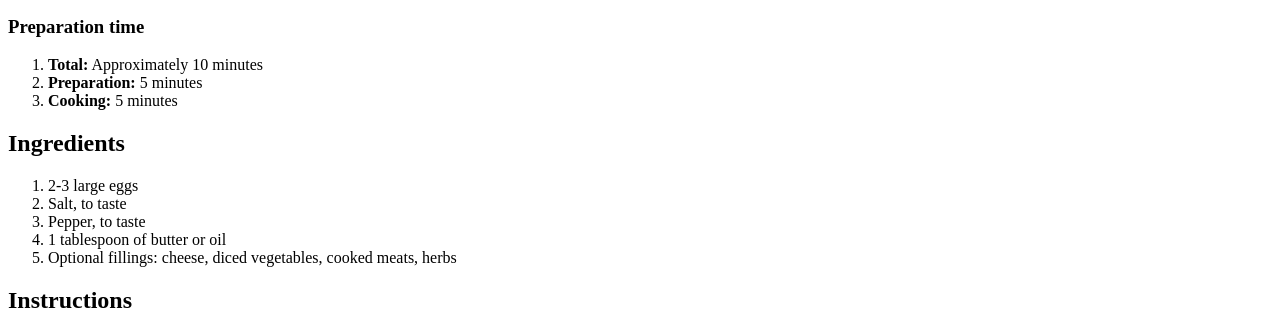
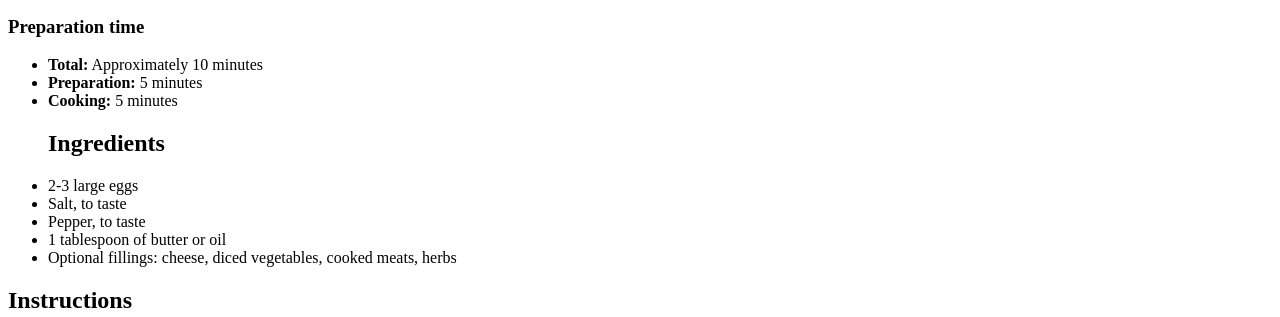
Before and after one commit to DSAW-2024-1/intro-to-html-and-css-san1tago, a plain HTML site: page index.html in a window 1280 px wide. Shown: the part 713-1030 px from the top of the page. Drawn offline with Linux system fonts and the light colour scheme.

Commit message:
commit 4

```diff
--- a/index.html
+++ b/index.html
@@ -23,19 +23,19 @@
   to perfection, optionally filled with your choice of cheese, vegetables, or meats.</p>
 
   <h3>Preparation time</h3>
-<ol type="*">
+<ul>
   <li><b>Total:</b> Approximately 10 minutes</li>
   <li><b>Preparation:</b> 5 minutes</li>
   <li><b>Cooking:</b> 5 minutes</li>
-</ol>
   <h2>Ingredients</h2>
-<ol type="*">
+</ul>
+<ul>
   <li>2-3 large eggs</li>
   <li>Salt, to taste</li>
   <li>Pepper, to taste</li>
   <li>1 tablespoon of butter or oil</li>
   <li>Optional fillings: cheese, diced vegetables, cooked meats, herbs</li>
-</ol>
+</ul>
   <h2>Instructions</h2>
 
   Beat the eggs: In a bowl, beat the eggs with a pinch of salt and pepper until they are well mixed.
```
